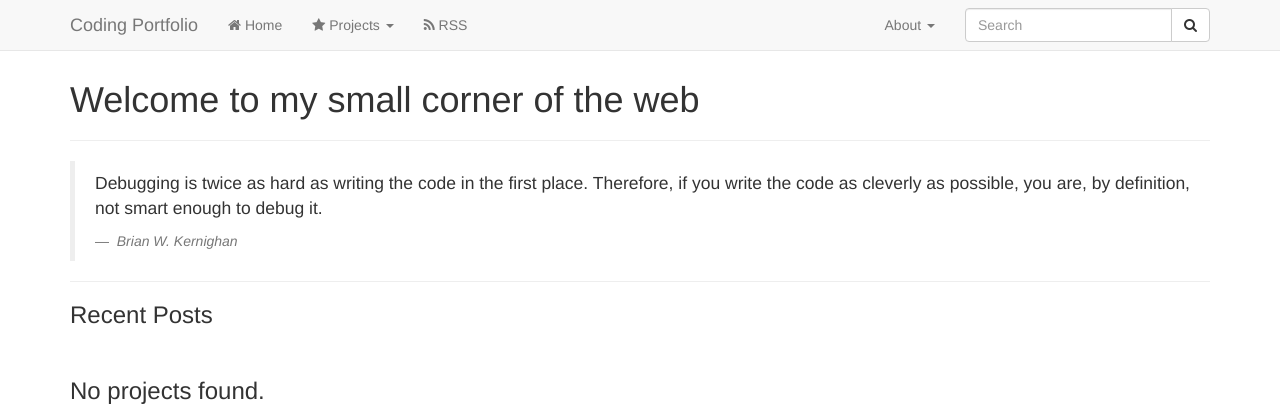
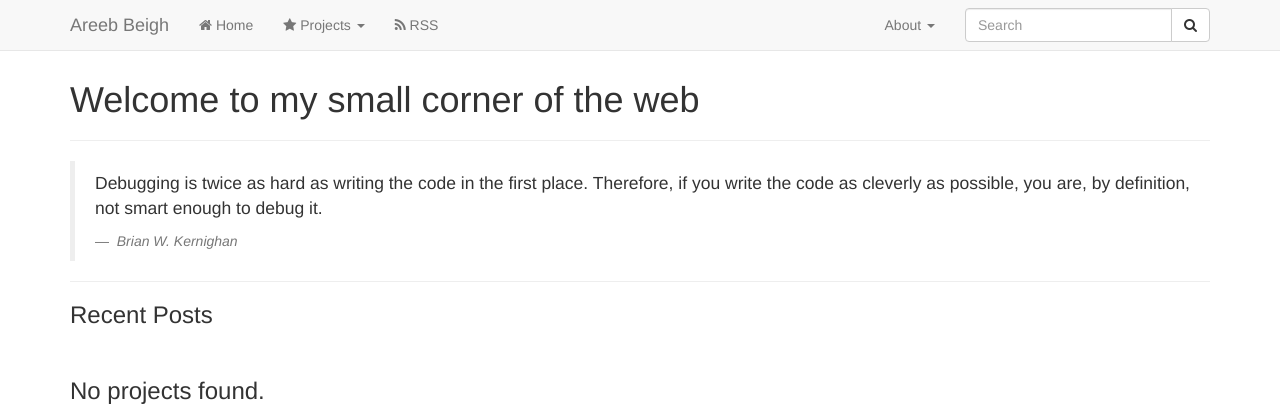
Before and after one commit to areebbeigh/mywebsite, a Django app: page / in a window 1280 px wide. Shown: the top 420 px of the page. Run offline with Django 3.2, Linux system fonts and the light colour scheme; data that the repository does not hold is empty; some libraries are stand-ins or nearby versions.

Commit message:
Website name

```diff
--- a/coding_portfolio/templates/layout.html
+++ b/coding_portfolio/templates/layout.html
@@ -28,7 +28,7 @@
             $('[data-toggle="tooltip"]').tooltip();
         });
     </script>
-    <title>Coding Portfolio | {% block title %}{% endblock %}</title>
+    <title>Areeb Beigh | {% block title %}{% endblock %}</title>
 </head>
 <body>
 <div class="navbar navbar-default navbar-fixed-top">
@@ -39,7 +39,7 @@
                 <span class="icon-bar"></span>
                 <span class="icon-bar"></span>
             </button>
-            <a class="navbar-brand" href="/">Coding Portfolio</a>
+            <a class="navbar-brand" href="/">Areeb Beigh</a>
         </div>
         <div class="navbar-collapse collapse">
             <ul class="nav navbar-nav">
```
